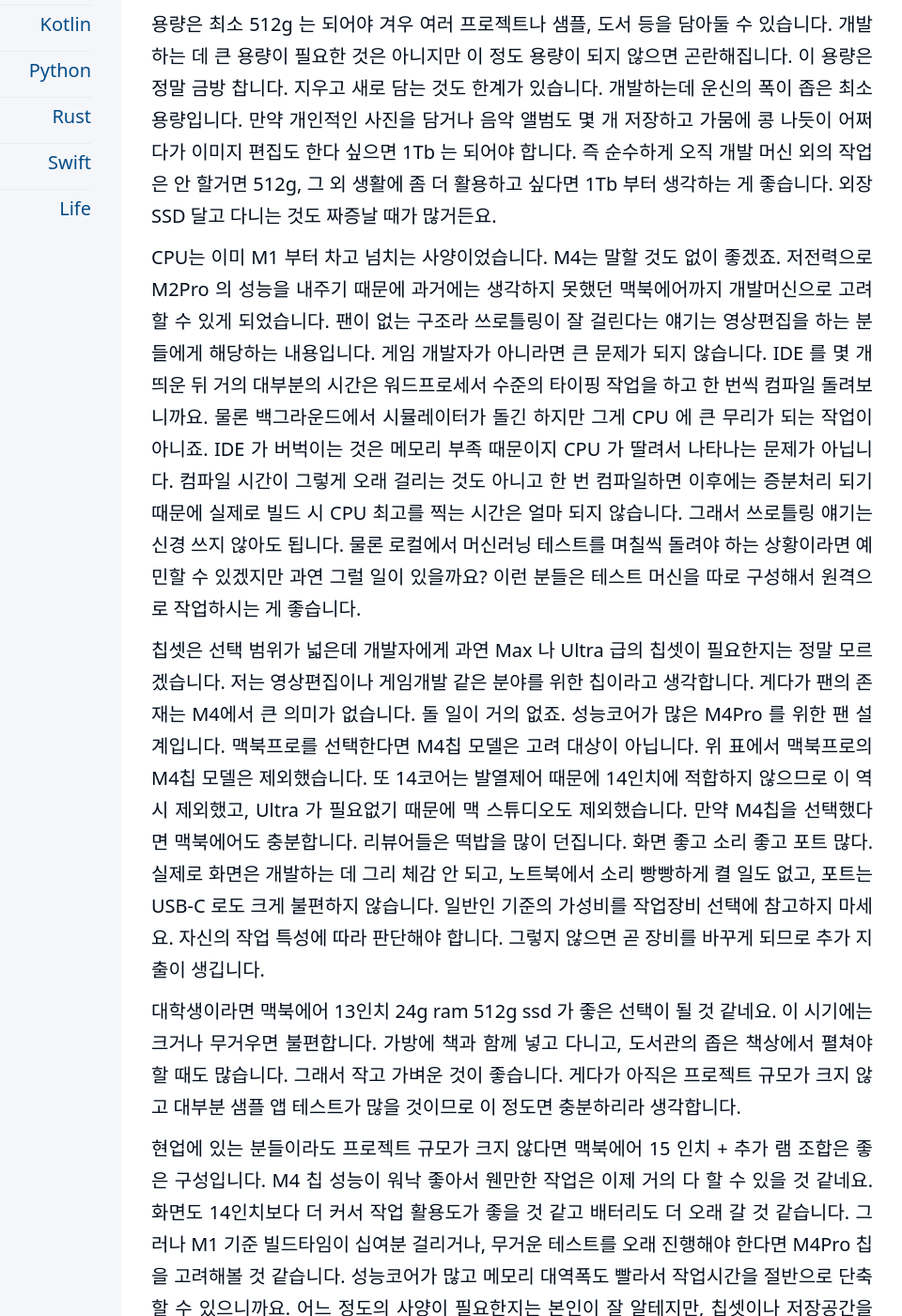
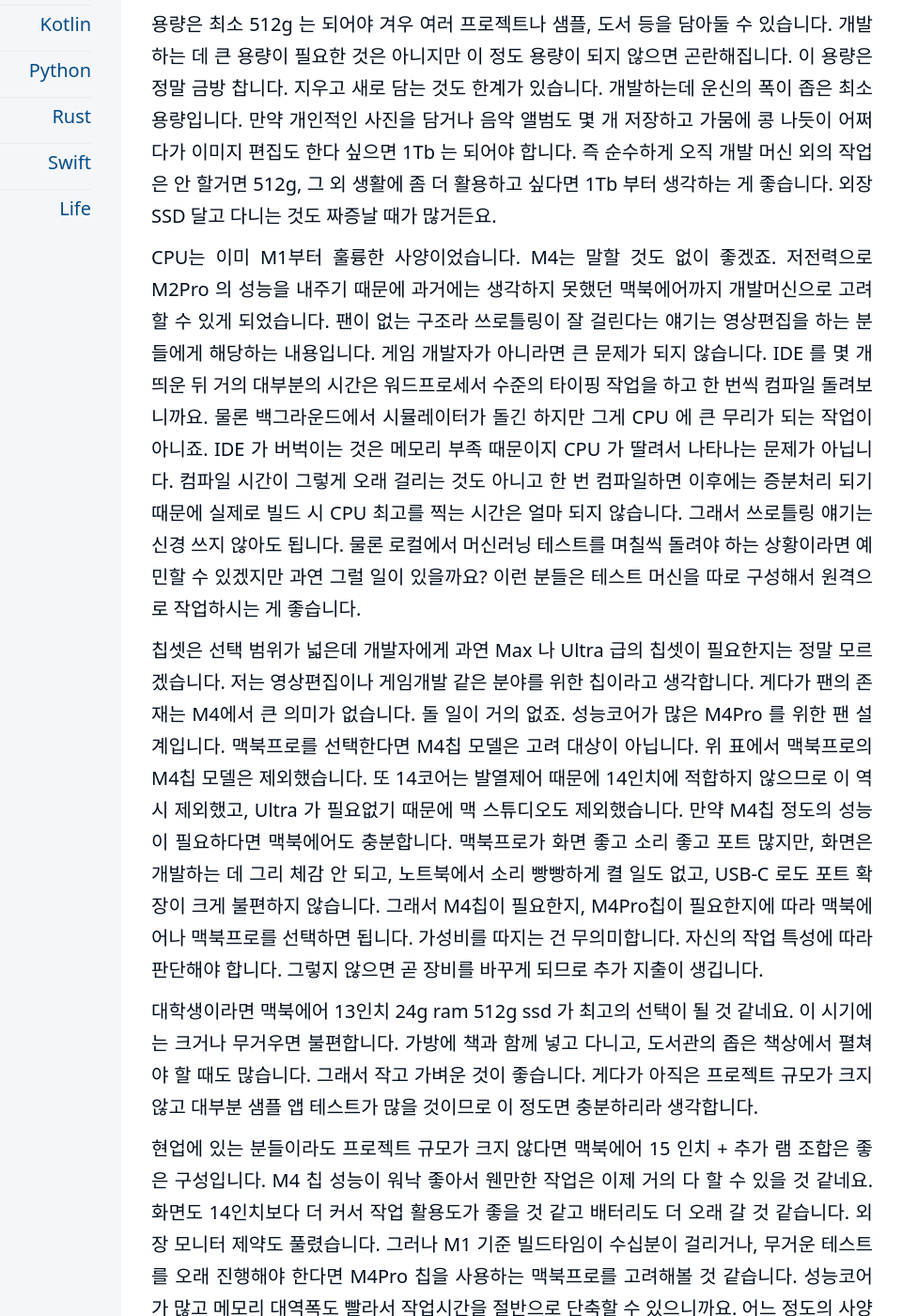
Before and after one commit to kiroshin/kiroshin.github.io, a Jekyll site: the page built from _posts/2025-03-24-macbook_for_dev.md, in a window 1280 px wide and 1400 px high, scrolled down 2514 px. Shown: the whole window at 94% size, without its empty margins (191-1151 px from the left). Built offline with Jekyll 4.4.1, drawn with Linux system fonts in a browser that asks for light colours; some of the changed text lies outside the part shown.

Commit message:
Update 2025-03-24-macbook_for_dev.md

```diff
--- a/_posts/2025-03-24-macbook_for_dev.md
+++ b/_posts/2025-03-24-macbook_for_dev.md
@@ -40,13 +40,13 @@ math: false
 
 용량은 최소 512g 는 되어야 겨우 여러 프로젝트나 샘플, 도서 등을 담아둘 수 있습니다. 개발하는 데 큰 용량이 필요한 것은 아니지만 이 정도 용량이 되지 않으면 곤란해집니다. 이 용량은 정말 금방 찹니다. 지우고 새로 담는 것도 한계가 있습니다. 개발하는데 운신의 폭이 좁은 최소 용량입니다. 만약 개인적인 사진을 담거나 음악 앨범도 몇 개 저장하고 가뭄에 콩 나듯이 어쩌다가 이미지 편집도 한다 싶으면 1Tb 는 되어야 합니다. 즉 순수하게 오직 개발 머신 외의 작업은 안 할거면 512g, 그 외 생활에 좀 더 활용하고 싶다면 1Tb 부터 생각하는 게 좋습니다. 외장 SSD 달고 다니는 것도 짜증날 때가 많거든요.
 
-CPU는 이미 M1 부터 차고 넘치는 사양이었습니다. M4는 말할 것도 없이 좋겠죠. 저전력으로 M2Pro 의 성능을 내주기 때문에 과거에는 생각하지 못했던 맥북에어까지 개발머신으로 고려할 수 있게 되었습니다. 팬이 없는 구조라 쓰로틀링이 잘 걸린다는 얘기는 영상편집을 하는 분들에게 해당하는 내용입니다. 게임 개발자가 아니라면 큰 문제가 되지 않습니다. IDE 를 몇 개 띄운 뒤 거의 대부분의 시간은 워드프로세서 수준의 타이핑 작업을 하고 한 번씩 컴파일 돌려보니까요. 물론 백그라운드에서 시뮬레이터가 돌긴 하지만 그게 CPU 에 큰 무리가 되는 작업이 아니죠. IDE 가 버벅이는 것은 메모리 부족 때문이지 CPU 가 딸려서 나타나는 문제가 아닙니다. 컴파일 시간이 그렇게 오래 걸리는 것도 아니고 한 번 컴파일하면 이후에는 증분처리 되기 때문에 실제로 빌드 시 CPU 최고를 찍는 시간은 얼마 되지 않습니다. 그래서 쓰로틀링 얘기는 신경 쓰지 않아도 됩니다. 물론 로컬에서 머신러닝 테스트를 며칠씩 돌려야 하는 상황이라면 예민할 수 있겠지만 과연 그럴 일이 있을까요? 이런 분들은 테스트 머신을 따로 구성해서 원격으로 작업하시는 게 좋습니다.
+CPU는 이미 M1부터 훌륭한 사양이었습니다. M4는 말할 것도 없이 좋겠죠. 저전력으로 M2Pro 의 성능을 내주기 때문에 과거에는 생각하지 못했던 맥북에어까지 개발머신으로 고려할 수 있게 되었습니다. 팬이 없는 구조라 쓰로틀링이 잘 걸린다는 얘기는 영상편집을 하는 분들에게 해당하는 내용입니다. 게임 개발자가 아니라면 큰 문제가 되지 않습니다. IDE 를 몇 개 띄운 뒤 거의 대부분의 시간은 워드프로세서 수준의 타이핑 작업을 하고 한 번씩 컴파일 돌려보니까요. 물론 백그라운드에서 시뮬레이터가 돌긴 하지만 그게 CPU 에 큰 무리가 되는 작업이 아니죠. IDE 가 버벅이는 것은 메모리 부족 때문이지 CPU 가 딸려서 나타나는 문제가 아닙니다. 컴파일 시간이 그렇게 오래 걸리는 것도 아니고 한 번 컴파일하면 이후에는 증분처리 되기 때문에 실제로 빌드 시 CPU 최고를 찍는 시간은 얼마 되지 않습니다. 그래서 쓰로틀링 얘기는 신경 쓰지 않아도 됩니다. 물론 로컬에서 머신러닝 테스트를 며칠씩 돌려야 하는 상황이라면 예민할 수 있겠지만 과연 그럴 일이 있을까요? 이런 분들은 테스트 머신을 따로 구성해서 원격으로 작업하시는 게 좋습니다.
 
-칩셋은 선택 범위가 넓은데 개발자에게 과연 Max 나 Ultra 급의 칩셋이 필요한지는 정말 모르겠습니다. 저는 영상편집이나 게임개발 같은 분야를 위한 칩이라고 생각합니다. 게다가 팬의 존재는 M4에서 큰 의미가 없습니다. 돌 일이 거의 없죠. 성능코어가 많은 M4Pro 를 위한 팬 설계입니다. 맥북프로를 선택한다면 M4칩 모델은 고려 대상이 아닙니다. 위 표에서 맥북프로의 M4칩 모델은 제외했습니다. 또 14코어는 발열제어 때문에 14인치에 적합하지 않으므로 이 역시 제외했고, Ultra 가 필요없기 때문에 맥 스튜디오도 제외했습니다. 만약 M4칩을 선택했다면 맥북에어도 충분합니다. 리뷰어들은 떡밥을 많이 던집니다. 화면 좋고 소리 좋고 포트 많다. 실제로 화면은 개발하는 데 그리 체감 안 되고, 노트북에서 소리 빵빵하게 켤 일도 없고, 포트는 USB-C 로도 크게 불편하지 않습니다. 일반인 기준의 가성비를 작업장비 선택에 참고하지 마세요. 자신의 작업 특성에 따라 판단해야 합니다. 그렇지 않으면 곧 장비를 바꾸게 되므로 추가 지출이 생깁니다.
+칩셋은 선택 범위가 넓은데 개발자에게 과연 Max 나 Ultra 급의 칩셋이 필요한지는 정말 모르겠습니다. 저는 영상편집이나 게임개발 같은 분야를 위한 칩이라고 생각합니다. 게다가 팬의 존재는 M4에서 큰 의미가 없습니다. 돌 일이 거의 없죠. 성능코어가 많은 M4Pro 를 위한 팬 설계입니다. 맥북프로를 선택한다면 M4칩 모델은 고려 대상이 아닙니다. 위 표에서 맥북프로의 M4칩 모델은 제외했습니다. 또 14코어는 발열제어 때문에 14인치에 적합하지 않으므로 이 역시 제외했고, Ultra 가 필요없기 때문에 맥 스튜디오도 제외했습니다. 만약 M4칩 정도의 성능이 필요하다면 맥북에어도 충분합니다. 맥북프로가 화면 좋고 소리 좋고 포트 많지만, 화면은 개발하는 데 그리 체감 안 되고, 노트북에서 소리 빵빵하게 켤 일도 없고, USB-C 로도 포트 확장이 크게 불편하지 않습니다. 그래서 M4칩이 필요한지, M4Pro칩이 필요한지에 따라 맥북에어나 맥북프로를 선택하면 됩니다. 가성비를 따지는 건 무의미합니다. 자신의 작업 특성에 따라 판단해야 합니다. 그렇지 않으면 곧 장비를 바꾸게 되므로 추가 지출이 생깁니다.
 
-대학생이라면 맥북에어 13인치 24g ram 512g ssd 가 좋은 선택이 될 것 같네요. 이 시기에는 크거나 무거우면 불편합니다. 가방에 책과 함께 넣고 다니고, 도서관의 좁은 책상에서 펼쳐야 할 때도 많습니다. 그래서 작고 가벼운 것이 좋습니다. 게다가 아직은 프로젝트 규모가 크지 않고 대부분 샘플 앱 테스트가 많을 것이므로 이 정도면 충분하리라 생각합니다.
+대학생이라면 맥북에어 13인치 24g ram 512g ssd 가 최고의 선택이 될 것 같네요. 이 시기에는 크거나 무거우면 불편합니다. 가방에 책과 함께 넣고 다니고, 도서관의 좁은 책상에서 펼쳐야 할 때도 많습니다. 그래서 작고 가벼운 것이 좋습니다. 게다가 아직은 프로젝트 규모가 크지 않고 대부분 샘플 앱 테스트가 많을 것이므로 이 정도면 충분하리라 생각합니다.
 
-현업에 있는 분들이라도 프로젝트 규모가 크지 않다면 맥북에어 15 인치 + 추가 램 조합은 좋은 구성입니다. M4 칩 성능이 워낙 좋아서 웬만한 작업은 이제 거의 다 할 수 있을 것 같네요. 화면도 14인치보다 더 커서 작업 활용도가 좋을 것 같고 배터리도 더 오래 갈 것 같습니다. 그러나 M1 기준 빌드타임이 십여분 걸리거나, 무거운 테스트를 오래 진행해야 한다면 M4Pro 칩을 고려해볼 것 같습니다. 성능코어가 많고 메모리 대역폭도 빨라서 작업시간을 절반으로 단축할 수 있으니까요. 어느 정도의 사양이 필요한지는 본인이 잘 알테지만, 칩셋이나 저장공간을 내리더라도 램 크기를 타협해서는 안 됩니다. 램은 정말 중요합니다.
+현업에 있는 분들이라도 프로젝트 규모가 크지 않다면 맥북에어 15 인치 + 추가 램 조합은 좋은 구성입니다. M4 칩 성능이 워낙 좋아서 웬만한 작업은 이제 거의 다 할 수 있을 것 같네요. 화면도 14인치보다 더 커서 작업 활용도가 좋을 것 같고 배터리도 더 오래 갈 것 같습니다. 외장 모니터 제약도 풀렸습니다. 그러나 M1 기준 빌드타임이 수십분이 걸리거나, 무거운 테스트를 오래 진행해야 한다면 M4Pro 칩을 사용하는 맥북프로를 고려해볼 것 같습니다. 성능코어가 많고 메모리 대역폭도 빨라서 작업시간을 절반으로 단축할 수 있으니까요. 어느 정도의 사양이 필요한지는 본인이 잘 알테지만, 칩셋이나 저장공간을 내리더라도 램 크기를 타협해서는 안 됩니다. 램은 정말 중요합니다.
 
 애플이 악랄하다고 느끼는 게, CTO를 선택할 수밖에 없게 해놓고선 가격을 비상식적으로 높게 책정해 놓았다는 점입니다. 한 단계마다 30만원씩 증가합니다. 게다가 M4Pro 칩에는 32g 램을 선택할 수 없게 해놔서 어쩔 수 없이 48g 로 올려야 합니다. 60만원을 더 쓰라는 것이죠. 악마입니다. 'CTO 업글할 바에는 상위모델 살 수 있는데...' 라는 생각은 안 하는 게 좋습니다. 결국 램과 저장공간을 비슷하게 구성하게 되면 위의 표와 같이 값이 동일하게 엄청 뜁니다. 정말 미친 가격이고 사악한 설계입니다. 저는 솔직히 이 비용을 납득할 수 없습니다.
 
```
